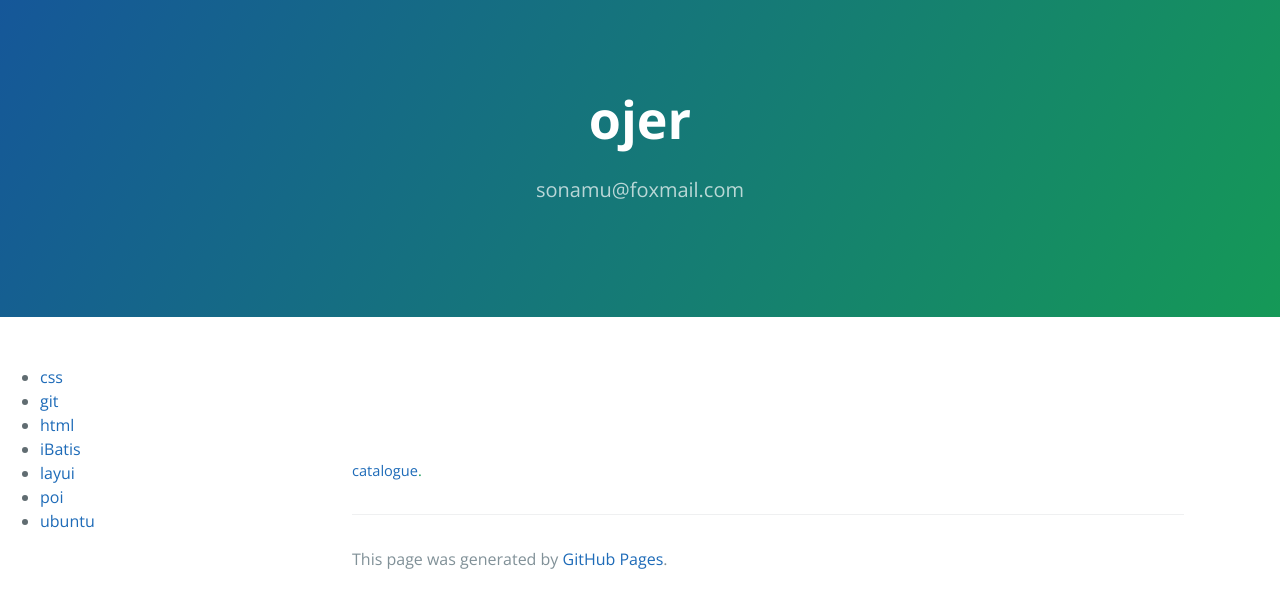
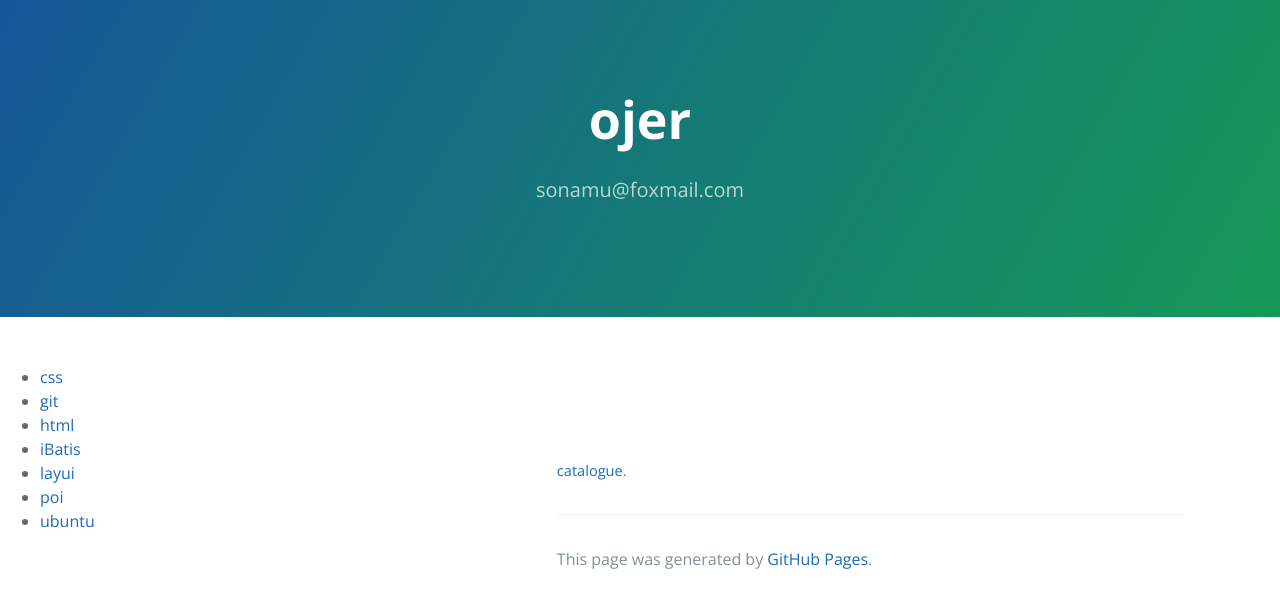
Before and after one commit to ojer/ojer.github.io, a Jekyll site: the page built from index.md, in a window 1280 px wide. Shown: the top 608 px of the page. Built offline with Jekyll 4.4.1, drawn with Linux system fonts in a browser that asks for light colours; our own code applies the rules of GitHub Pages for plain Markdown files.

Commit message:
'update'

```diff
--- a/assets/css/custom_style.css
+++ b/assets/css/custom_style.css
@@ -1,10 +1,11 @@
 .main-content {
     float: right;
-    min-width: 64rem;
+    min-width: 64vw;
+    max-width: 72vw;
 }
 
 .site-aside{
     float: left;
-    min-width: 15rem;
     margin-top: 2rem;
+    width: 24vw;
 }
```
